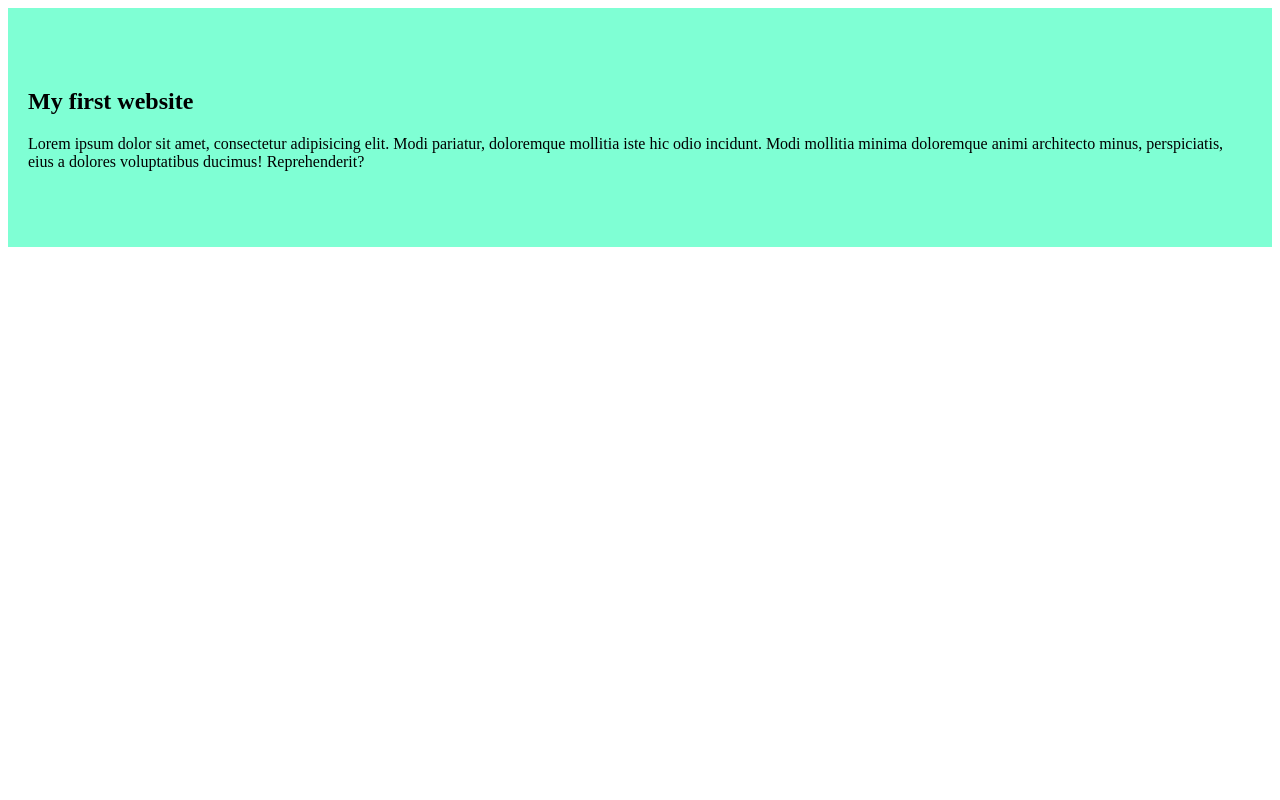
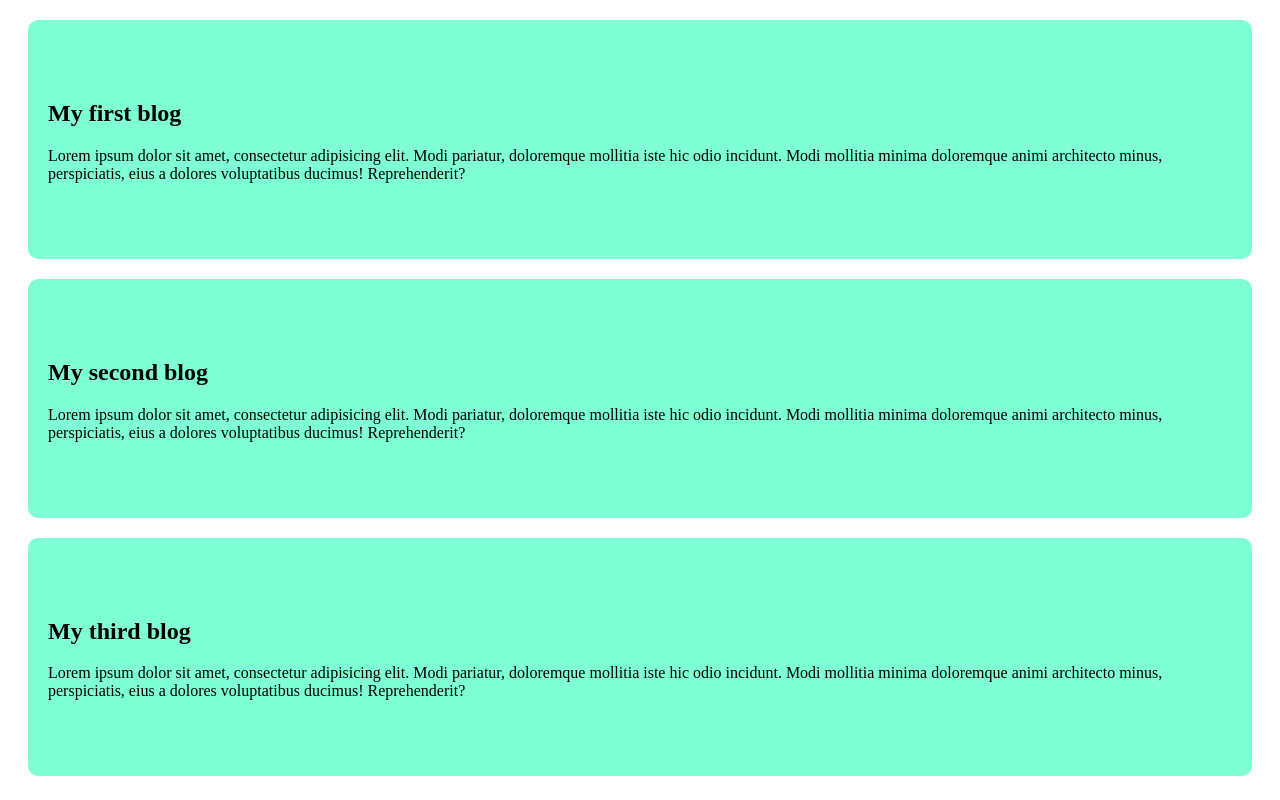
Before and after one commit to imrannhossain/My-simple-website, a plain HTML site: page index.html in a window 1280 px wide. Drawn offline with Linux system fonts and the light colour scheme.

Commit message:
added second and third bloh

```diff
--- a/index.html
+++ b/index.html
@@ -8,9 +8,25 @@
 </head>
 <body>
     <div>
-    <h2>My first website</h2>
+
+    <h2>My first blog</h2>
 
     <p>Lorem ipsum dolor sit amet, consectetur adipisicing elit. Modi pariatur, doloremque mollitia iste hic odio incidunt. Modi mollitia minima doloremque animi architecto minus, perspiciatis, eius a dolores voluptatibus ducimus! Reprehenderit?</p>
     </div>
+
+    <div>
+
+    <h2>My second blog</h2>
+
+    <p>Lorem ipsum dolor sit amet, consectetur adipisicing elit. Modi pariatur, doloremque mollitia iste hic odio incidunt. Modi mollitia minima doloremque animi architecto minus, perspiciatis, eius a dolores voluptatibus ducimus! Reprehenderit?</p>
+    </div>
+
+    <div>
+
+    <h2>My third blog</h2>
+
+    <p>Lorem ipsum dolor sit amet, consectetur adipisicing elit. Modi pariatur, doloremque mollitia iste hic odio incidunt. Modi mollitia minima doloremque animi architecto minus, perspiciatis, eius a dolores voluptatibus ducimus! Reprehenderit?</p>
+    </div>
+
 </body>
 </html>
--- a/style/blog.css
+++ b/style/blog.css
@@ -1,4 +1,6 @@
 div{
     background-color: aquamarine;
     padding: 60px 20px;
+    margin: 20px;
+    border-radius: 10px;
 }
```
